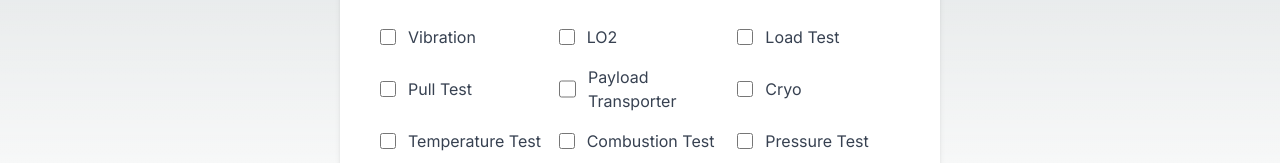
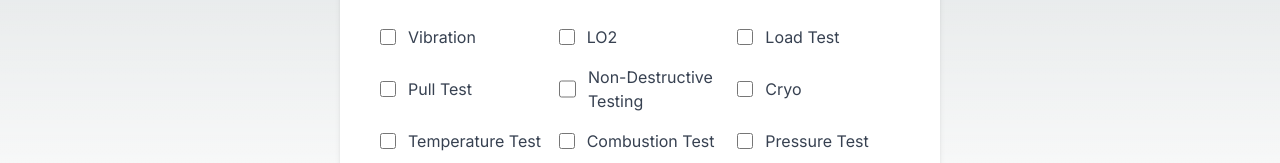
Before and after one commit to AGI-CEO/team-kilo, a Next.js app: page /create in a window 1280 px wide. Shown: the part 231-394 px from the top of the page. Built offline with nearby package versions, Linux system fonts and the light colour scheme.

Commit message:
changed from transport to NDT

```diff
--- a/src/components/testtype.jsx
+++ b/src/components/testtype.jsx
@@ -39,8 +39,8 @@ export default function TestType() {
         </div>
         <div className="flex items-center space-x-3">
         <label className="flex items-center space-x-3">
-          <input type="checkbox" name="Checkbox" value="1" class="w-5 h-5 text-blue-600 border-gray-300 rounded focus:ring-blue-500"/>
-            <span className="text-gray-700 dark:text-gray-300">Payload Transporter</span>
+          <input type="checkbox" name="Checkbox" value="1" class="w-6 h-6 text-blue-600 border-gray-300 rounded focus:ring-blue-500"/>
+            <span className="text-gray-700 dark:text-gray-300">Non-Destructive Testing</span>
           </label>
         </div>
         <div className="flex items-center space-x-3">
```
